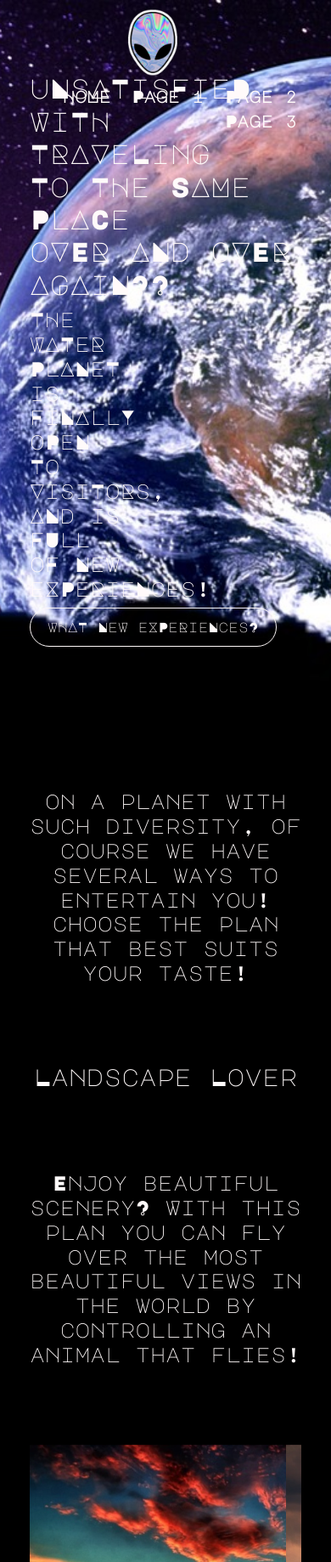
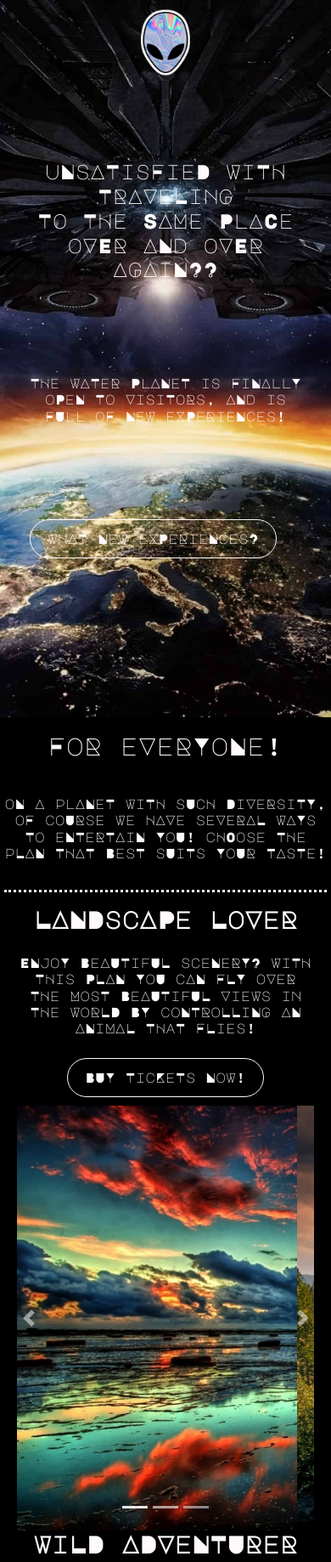
Before and after one commit to vinisklin/harvard-project0, a plain HTML site: page index.html in a window 390 px wide. Shown: the top 1838 px of the page at 85% size. Drawn offline with nearby package versions, Linux system fonts and the light colour scheme.

Commit message:
added responsiveness and minor text changes

```diff
--- a/index.html
+++ b/index.html
@@ -15,34 +15,37 @@
 </head>
 
 <body>
-    <header class="row">
+    <header class="mx-auto row">
         <div class="col-sm-2 logo">
             <img src="images/logo.png" alt="logo">
         </div>
         <nav class="col-sm-10">
-            <a href="./images/hero_aliens_earth.jpg">HoMe</a>
-            <a href="./images/logo.png">Page 1</a>
-            <a href="#">Page 2</a>
-            <a href="#">Page 3</a>
+            <a href="#hero">HoMe</a>
+            <a href="#section_experiences">ToURiNG PLANs</a>
+            <a href="#section_attributes">WHY eARTH?</a>
         </nav>
     </header>
 
     <section id="hero">
         <div class="flex-container">
             <h2>uNsATisFieD WiTH TRAVeLinG<br> To THe SAMe PlACe <br>oVER ANd oVER AGAiN??</h2>
-            <h4 style="width: 30vw;">THe WATeR PlANeT is FiNAllY oPeN To VisiToRs, ANd is FUll oF NeW eXPeRieNces!</h4>
+            <h4>THe WATeR PlANeT is FiNAllY oPeN To VisiToRs, ANd is FUll oF NeW eXPeRieNces!</h4>
             <a href="#section_experiences">WHAT NeW eXPeRieNces? </a>
         </div>
     </section>
 
     <section id="section_experiences">
-        <h4>on a planet with such diversity, of course we have several ways to entertain you! choose the plan that best
-            suits your taste!</h4>
+        <h1>FoR eVeRYoNe!</h1>
+        <h4>oN A plANeT WiTH sUcH DiVeRsiTY, oF coURse We HAVe seVeRAL WAYs To eNTeRTAiN YoU! cHOose THe pLAN THAT BesT
+            sUiTs YoUR TAsTe!</h4>
+        <hr class="dotted">
+
         <div class="mx-auto row">
-            <div class="col-md-5 d-flex flex-column justify-content-around">
-                <h3>Landscape Lover</h3>
-                <h4>Enjoy beautiful scenery? With this plan you can fly over the most beautiful views in the world
-                    by controlling an animal that flies!</h4>
+            <div class="col-md-5 d-flex flex-column justify-content-around align-items-center">
+                <h3><strong>LANDscAPe LoVeR</strong></h3>
+                <h4>ENjoY BeAUTifUL sceNeRY? WiTH THis PLAN YoU cAN FLY oVeR THe MosT BeAUTifUL VieWs in THe WoRLD
+                    BY coNTRoLLiNG AN ANiMAL THaT FLies!</h4>
+                <button>BUY TicKeTs NoW!</button>
             </div>
 
             <div id="carousel_landscapes" class="carousel slide col-md-7" data-ride="carousel">
@@ -73,7 +76,7 @@
                 </a>
             </div>
         </div>
-        <div class="mx-auto row">
+        <div class="mx-auto row reverse">
             <div id="carousel_animals" class="carousel slide col-md-7" data-ride="carousel">
                 <!-- Indicators -->
                 <ul class="carousel-indicators">
@@ -102,18 +105,19 @@
                 </a>
             </div>
 
-            <div class="col-md-5 d-flex flex-column justify-content-around">
-                <h3>Wild Adventurer</h3>
-                <h4>this plan is for those who want action. Become a predator and hunt your prey, as this is common
-                    among certain species on this planet*</h4>
+            <div class="col-md-5 d-flex flex-column justify-content-around align-items-center">
+                <h3><strong>WiLD ADVeNTUReR</strong></h3>
+                <h4>THis PLAN is FoR THose WHo WANT AcTioN. BecoMe A pReDAToR AND HUNT YoUR PReY, As THis is coMMoN
+                    AMoNG ceRTAiN sPecies oN THis PLANeT*</h4>
+                <button>BUY TicKeTs NoW!</button>
             </div>
         </div>
         <div class="mx-auto row">
-            <div class="col-md-5 d-flex flex-column justify-content-around">
-                <h3>curious Anthropologist</h3>
-                <h4>more interested in getting to know the dominant species on the planet, their customs, entertainment
-                    and
-                    way of thinking? then be a human and interact with them yourself!</h4>
+            <div class="col-md-5 d-flex flex-column justify-content-around align-items-center">
+                <h3><strong>cURious ANTHRoPoLoGisT</strong></h3>
+                <h4>MoRe iNTeResTeD iN GeTTiNG To KNoW THe DoMiNANT sPecies oN THe pLANeT, THeiR cUsToMs, eNTeRTAiNMeNT
+                    AND WAY oF THiNKiNG? THeN Be A HuMAN AND iNTeRAcT WiTH THeM YouRseLF!</h4>
+                <button>BUY TicKeTs NoW!</button>
             </div>
 
             <div id="carousel_people" class="carousel slide col-md-7" data-ride="carousel">
@@ -148,8 +152,9 @@
 
     <section id="section_attributes">
         <h1>VisiT EARTH NoW!</h1>
-        <h4>This planet has a very special feature: it has a lot of water, which meant that a huge diversity of living
-            beings could develop on it. Buy your ticket now and explore it all!</h4>
+        <h4>THis pLANeT HAs A VeRY speciAL FeATuRe: iT HAs A LoT oF WATeR, WHicH ResULTeD iN AN eNoRMoUs DiVeRsiTY oF
+            LiViNG
+            BeiNGs DeVeLoPiNG oN iT.<br>BUY YoUR TicKeT NoW AND eXPLoRe iT ALL!</h4>
         <div class="mx-auto row">
             <div id="attribute1" class="col-sm-6 col-md-3">
                 <h4>WATeR</h4>
--- a/style.scss
+++ b/style.scss
@@ -15,14 +15,19 @@ $text-color: #fffafa;
     align-items: center;
 }
 
+%button-transparent {
+    @extend %text-font-e-color;
+    padding: 10px 20px;
+    border: 1px solid $text-color;
+    border-radius: 50px;
+}
+
 header {
     position: fixed;
     height: auto;
     width: 100%;
     background-color: rgba(0, 0, 0, 0.0);
-}
-
-header {
+    z-index: 5;
 
     nav {
         text-align: end;
@@ -55,6 +60,10 @@ h1, h2, h3, h4 {
     justify-content: space-evenly;
     height: -webkit-fill-available;
     height: -moz-available;          /* WebKit-based browsers will ignore this. */
+
+    h4 {
+        width: 30vw;
+    }
 }
 
 #hero {
@@ -67,11 +76,8 @@ h1, h2, h3, h4 {
 }
 
 #hero a {
-    @extend %text-font-e-color;
-    padding: 10px 20px;
+    @extend %button-transparent;
     align-self: flex-start;
-    border: 1px solid $text-color;
-    border-radius: 50px;
 }
 
 #hero a:hover {
@@ -88,14 +94,33 @@ h1, h2, h3, h4 {
     padding: 0 20px;
     text-align: center;
 
-    h4 {
-        padding: 10vh 0;
+    h1, h4 {
+        padding: 5vh 0;
     }
+}
+
+hr.dotted {
+    border-top: 3px dotted $text-color;
+}
+
+button {
+    @extend %button-transparent;
+    background-color: black;
+    margin-bottom: 10px;
+}
+
+button:hover {
+    background-color: slategray;
+    border-color: slategray;
 }
 
 #section_attributes {
     padding-top: 10vh;
     text-align: center;
+
+    h4 {
+        margin: 5vh 5vw;
+    }
 }
 
 #attribute1 {
@@ -120,6 +145,17 @@ h1, h2, h3, h4 {
 
 // Mobile
 @media screen and (max-width: 576px) {
+    header {
+        position: absolute;
+        height: auto;
+        width: 100%;
+        background-color: rgba(0, 0, 0, 0.0);
+
+        nav {
+            display: none;
+        }
+    }
+
     .logo {
         padding: 10px 20px;
         text-align: center;
@@ -128,4 +164,45 @@ h1, h2, h3, h4 {
             height: 80px;
         }
     }
+
+    h1 {
+        font-size: 1.8rem;
+    }
+
+    h2 {
+        font-size: 1.5rem;
+    }
+
+    h4 {
+        font-size: 1rem;
+    }
+
+    #hero {
+        background-image: url(images/hero_mobile.jpg);
+    }
+
+    .flex-container {
+        text-align: center;
+
+        h4 {
+            width: inherit;
+        }
+
+        a {
+            align-self: center;
+        }
+    }
+
+    #section_experiences {
+        padding: 0 5px;
+
+        h1, h4 {
+            padding: 2vh 0;
+        }
+
+        .reverse {
+            display: flex;
+            flex-direction: column-reverse;
+        }
+    }
 }
```
Also changed, not shown: images/hero_mobile.jpg (added), style.css, 1 other file.
